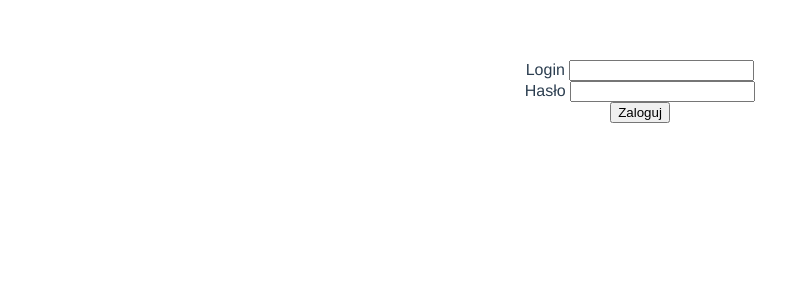
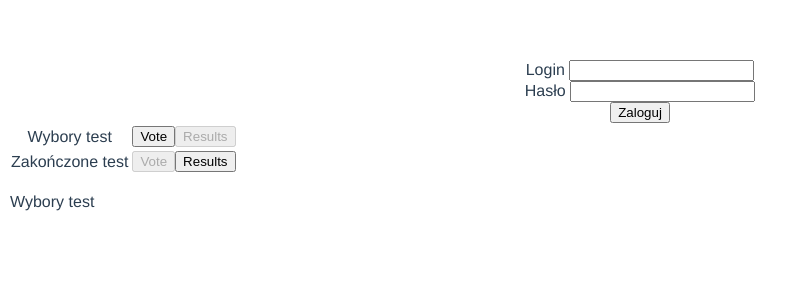
Before and after one commit to MrTitainin/ZTW-Voting, a Vue app in the folder webapp/: page / in a window 1280 px wide. Shown: the top 300 px of the page, without its empty margins (0-808 px from the left). Built offline with nearby package versions, Linux system fonts and the light colour scheme.

Commit message:
UI basic code

```diff
--- a/webapp/src/components/Election.vue
+++ b/webapp/src/components/Election.vue
@@ -1,11 +1,27 @@
 <template>
-
+    <table>
+        <p>{{election.name}}</p>
+        <form @submit.prevent="handleSubmit">
+            <tbody>
+                <tr v-for="option in options" :key="option.id">
+                    <td>{{ option.description }}</td>
+                    <!--td>{{ election.date }}</td-->
+                    <td>
+                        <button class="favorite" @click="update(book)" :disabled="!election.active">Vote</button>
+                        <button class="favorite" @click="remove(book)" :disabled="election.active">Results</button>
+                    </td>
+                </tr>
+            </tbody>
+        </form>
+    </table>
 </template>
 
 <script>
 export default {
-  name: 'Election',
+  name: 'ElectionPanel',
   props: {
+      election: Object,
+      options: Array,
   }
 }
 </script>
--- a/webapp/src/components/ElectionChoice.vue
+++ b/webapp/src/components/ElectionChoice.vue
@@ -1,11 +1,23 @@
 <template>
-
+    <table>
+        <tbody>
+            <tr v-for="election in elections" :key="election.id">
+                <td>{{ election.name }}</td>
+                <!--td>{{ election.date }}</td-->
+                <td>
+                    <button class="favorite" @click="update(book)" :disabled="!election.active">Vote</button>
+                    <button class="favorite" @click="remove(book)" :disabled="election.active">Results</button>
+                </td>
+            </tr>
+        </tbody>
+    </table>
 </template>
 
 <script>
 export default {
   name: 'ElectionChoice',
   props: {
+      elections: Array,
   }
 }
 </script>
--- a/webapp/src/components/Main.vue
+++ b/webapp/src/components/Main.vue
@@ -1,13 +1,47 @@
 <template>
     <LoginPanel/>
+    <ElectionChoice :elections=this.elections />
+    <ElectionPanel :election=this.elections[0] :options=this.electionOptions />
 </template>
 
 <script>
 import LoginPanel from './Login.vue'
+import ElectionChoice from './ElectionChoice.vue'
+import ElectionPanel from './Election.vue'
 export default {
     name: 'MainScreen',
     components: {
         LoginPanel,
+        ElectionChoice,
+        ElectionPanel
+    },
+    data() {
+        return {
+            elections: [
+                {
+                    id: 1,
+                    name: 'Wybory test',
+                    active: true,
+                    multipleChoice: true,
+                },
+                {
+                    id: 2,
+                    name: 'Zakończone test',
+                    active: false,
+                    multipleChoice: true,
+                },
+            ],
+            electionOptions: [
+                {
+                    id: 1,
+                    description: 'Opcja 1',
+                },
+                {
+                    id: 2,
+                    description: 'Opcja 2',
+                },
+            ]
+        }
     },
     props: {
     }
```
Lines whose indentation alone changed are shown as unchanged.
